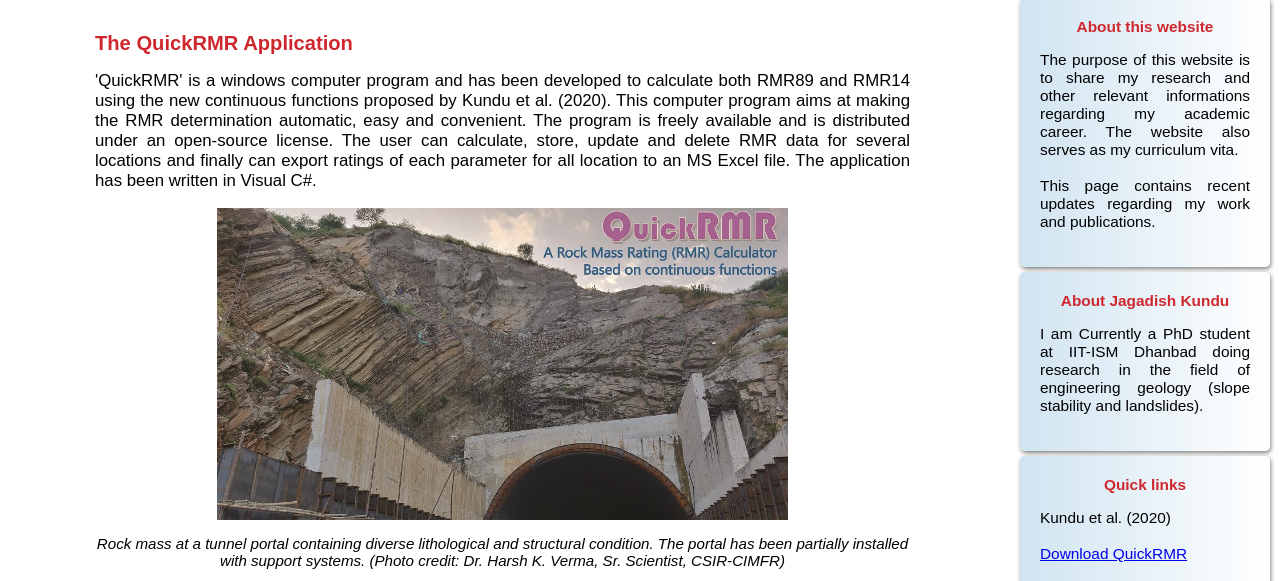
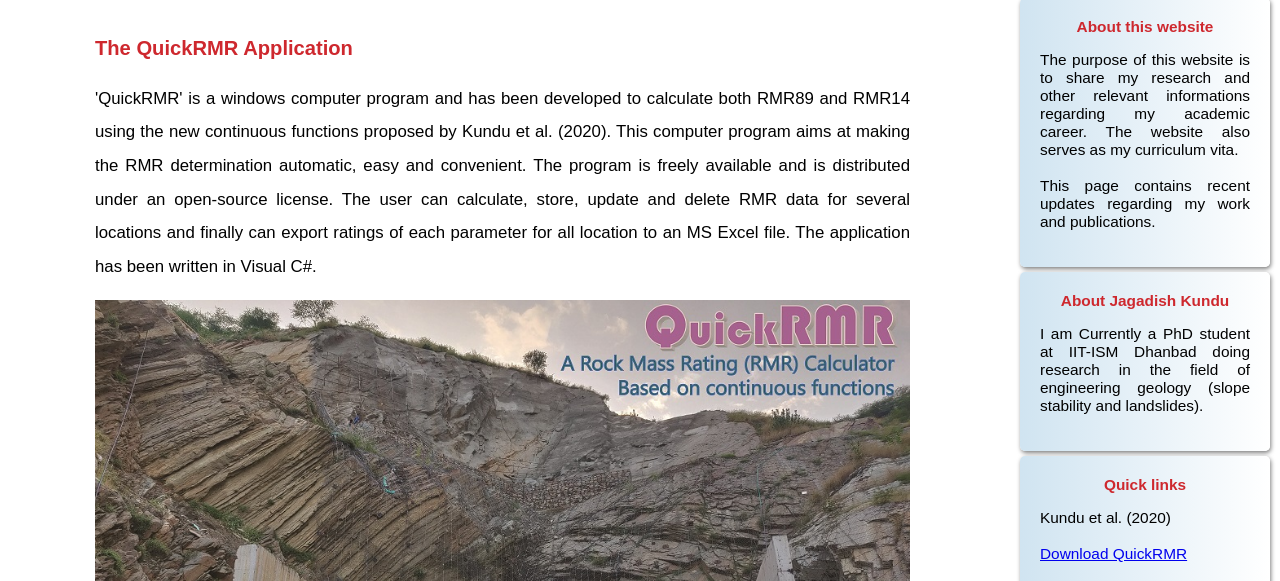
Before and after one commit to jagadishkundu/jagadishkundu.github.io, a plain HTML site: page index.html in a window 1280 px wide. Shown: the part 155-736 px from the top of the page. Drawn offline with nearby package versions, Linux system fonts and the light colour scheme.

Commit message:
Update stylesheet.css

```diff
--- a/stylesheet.css
+++ b/stylesheet.css
@@ -136,6 +136,7 @@ text-align: middle;
 		border-radius: 5px;
 		padding:20px;
 		font-size: 120%;
+		line-height:200%;
 		}
 
 .main 	ul li {padding: 5px 0px; }
@@ -144,7 +145,7 @@ text-align: middle;
 		  display: block;
 		  margin-left: auto;
 		  margin-right: auto;
-		  width: 70%;
+		  width: 100%;
 		}
 .caption{
 		font-style: oblique;
```
